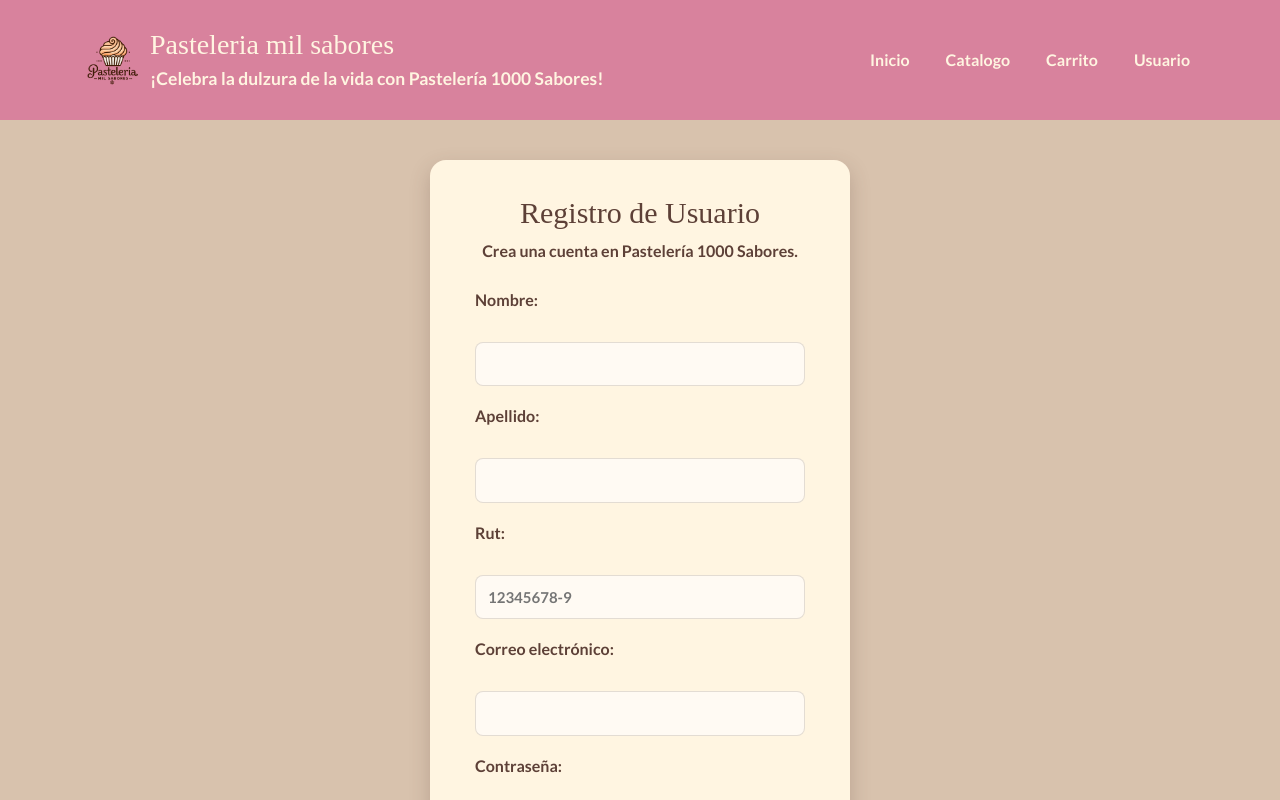
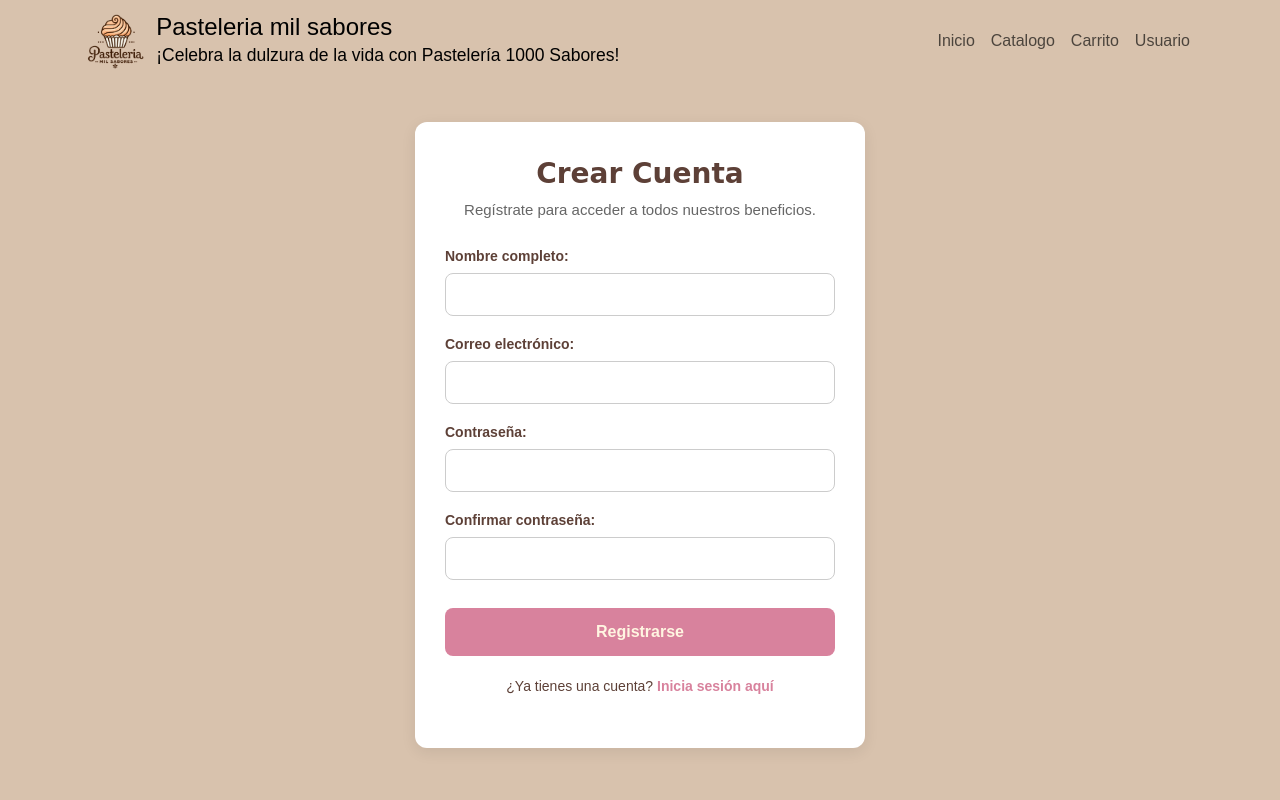
Before and after one commit to CeliacBoyy/Pasteler-a-1000-Sabores-React, a React (Vite) app: page /usuario/registro in a window 1280 px wide. Shown: the top 800 px of the page. Built offline with nearby package versions, Linux system fonts and the light colour scheme.

Commit message:
Bootstrap de inicio de sesion y registro mas css.

```diff
--- a/src/pages/Registro.jsx
+++ b/src/pages/Registro.jsx
@@ -3,45 +3,35 @@ import { Link, useNavigate } from 'react-router-dom';
 import Header from '../components/Header.jsx';
 import Footer from '../components/Footer.jsx';
 import useTitulo from '../utils/useTitulo.js';
-import { validarRut } from '../utils/validarRut.js';
 import estilos from '../styles/usuario.css?inline';
 
 export default function Registro() {
-  useTitulo('Registro - Pastelería 1000 Sabores');
+  useTitulo('Registro de Usuario - Pastelería 1000 Sabores');
 
   const navigate = useNavigate();
-  const [form, setForm] = useState({
-    nombre: '',
-    apellido: '',
-    rut: '',
-    correo: '',
-    contrasena: '',
-    confirmar: ''
-  });
-
-  const handleChange = campo => e => setForm({ ...form, [campo]: e.target.value });
+  const [nombre, setNombre] = useState('');
+  const [correo, setCorreo] = useState('');
+  const [contrasena, setContrasena] = useState('');
+  const [confirmarContrasena, setConfirmarContrasena] = useState('');
 
   const handleSubmit = event => {
     event.preventDefault();
 
-    if (!validarRut(form.rut)) {
-      alert('El RUT ingresado no es válido.');
-      return;
-    }
-    if (form.contrasena !== form.confirmar) {
+    if (contrasena !== confirmarContrasena) {
       alert('Las contraseñas no coinciden.');
       return;
     }
-    const usuario = {
-      nombre: form.nombre,
-      apellido: form.apellido,
-      rut: form.rut,
-      correo: form.correo,
-      contrasena: form.contrasena
+
+    const nuevoUsuario = {
+      nombre,
+      correo,
+      contrasena,
+      rol: 'cliente'
     };
-    localStorage.setItem('usuario', JSON.stringify(usuario));
-    alert('Registro realizado correctamente.');
-    navigate('/usuario/inicio-sesion');
+
+    localStorage.setItem('usuario', JSON.stringify(nuevoUsuario));
+    alert('Usuario registrado con éxito. Ahora puedes iniciar sesión.');
+    navigate('/usuario/login');
   };
 
   return (
@@ -50,61 +40,70 @@ export default function Registro() {
 
       <Header />
 
-      {/* Contenido principal */}
       <main className="contenido-principal">
         <section className="seccion-registro">
-          <h2 className="titulo-seccion">Registro de Usuario</h2>
-          <p className="descripcion">Crea una cuenta en Pastelería 1000 Sabores.</p>
-          {/* Formulario */}
+          <h2 className="titulo-seccion">Crear Cuenta</h2>
+          <p className="descripcion">Regístrate para acceder a todos nuestros beneficios.</p>
+
           <form className="formulario-registro" onSubmit={handleSubmit}>
             <div className="campo-formulario">
-              <label className="etiqueta" htmlFor="nombre">Nombre:</label>
-              <br />
-              <input className="campo" type="text" id="nombre" name="nombre" required
-                value={form.nombre} onChange={handleChange('nombre')} />
-            </div>
-
-            <div className="campo-formulario">
-              <label className="etiqueta" htmlFor="apellido">Apellido:</label>
-              <br />
-              <input className="campo" type="text" id="apellido" name="apellido" required
-                value={form.apellido} onChange={handleChange('apellido')} />
-            </div>
-
-            <div className="campo-formulario">
-              <label className="etiqueta" htmlFor="rut">Rut:</label>
-              <br />
-              <input className="campo" type="text" id="rut" name="rut" placeholder="12345678-9" required
-                value={form.rut} onChange={handleChange('rut')} />
+              <label className="etiqueta" htmlFor="nombre">Nombre completo:</label>
+              <input
+                className="campo"
+                type="text"
+                id="nombre"
+                name="nombre"
+                required
+                value={nombre}
+                onChange={e => setNombre(e.target.value)}
+              />
             </div>
 
             <div className="campo-formulario">
               <label className="etiqueta" htmlFor="correo">Correo electrónico:</label>
-              <br />
-              <input className="campo" type="email" id="correo" name="correo" required
-                value={form.correo} onChange={handleChange('correo')} />
+              <input
+                className="campo"
+                type="email"
+                id="correo"
+                name="correo"
+                required
+                value={correo}
+                onChange={e => setCorreo(e.target.value)}
+              />
             </div>
 
             <div className="campo-formulario">
-              <label className="etiqueta" htmlFor="contrasena"> Contraseña:</label>
-              <br />
-              <input className="campo" type="password" id="contrasena" name="contrasena" required
-                value={form.contrasena} onChange={handleChange('contrasena')} />
+              <label className="etiqueta" htmlFor="contrasena">Contraseña:</label>
+              <input
+                className="campo"
+                type="password"
+                id="contrasena"
+                name="contrasena"
+                required
+                value={contrasena}
+                onChange={e => setContrasena(e.target.value)}
+              />
             </div>
 
             <div className="campo-formulario">
-              <label className="etiqueta" htmlFor="confirmar-contrasena">Confirmar contraseña:</label>
-              <br />
-              <input className="campo" type="password" id="confirmar-contrasena" name="confirmar-contrasena" required
-                value={form.confirmar} onChange={handleChange('confirmar')} />
+              <label className="etiqueta" htmlFor="confirmarContrasena">Confirmar contraseña:</label>
+              <input
+                className="campo"
+                type="password"
+                id="confirmarContrasena"
+                name="confirmarContrasena"
+                required
+                value={confirmarContrasena}
+                onChange={e => setConfirmarContrasena(e.target.value)}
+              />
             </div>
 
             <button className="boton" type="submit">Registrarse</button>
           </form>
 
-          <p className="texto-login">
+          <p className="texto-registro">
             ¿Ya tienes una cuenta?{' '}
-            <Link className="enlace-login" to="/usuario/inicio-sesion">Inicia sesión aquí</Link>
+            <Link className="enlace-registro" to="/usuario/login">Inicia sesión aquí</Link>
           </p>
         </section>
       </main>
--- a/src/styles/usuario.css
+++ b/src/styles/usuario.css
@@ -2,271 +2,134 @@
   --fondo-barras: #D8829D;
   --fondo-base: #d8c2ad;
   --texto-principal: #FFF5E1;
-    --texto-secundario: #c5bab07b;
+  --texto-secundario: #5D4037;
   --hover: #5D4037;
-}
-/*General*/
-*{
-    box-sizing: border-box;
-}
-html {
-    height: 100%;
+  --blanco: #ffffff;
+
+  /* Tipografía coincidente con el resto del sitio */
+  --fuente-destacada: 'Comic Sans MS', 'Comic Neue', 'Fredoka', cursive, sans-serif;
+  --fuente-normal: 'Arial', 'Helvetica', 'Lato', sans-serif;
 }
 
 body {
-    height: 100%;
   margin: 0;
-    display: flex;
-    flex-direction: column;
-    font-family: 'Lato', sans-serif;
+  font-family: var(--fuente-normal);
   background-color: var(--fondo-base);
+  color: var(--texto-secundario);
 }
 
-header.nav-header{
-    background-color: var(--fondo-barras);
-    padding: 15px 30px;
-}
-
-.nav-contenedor{
-    display: flex;
-    justify-content: space-between;
-    align-items: center;
-}
-
-.header-logo{
-    display: flex;
-    align-items: center;
-    object-fit: contain;
-    gap: 5px
-}
-
-.header-logo h1.titulo{
-    margin: 0;
-}
-
-.header-logo p.eslogan-header{
-    margin: 2px 0 0 0;
-}
-
-.logo-img{
-    width: 60px;
-    height: auto;
-    object-fit: contain;
-}
-
-h1.titulo-header{
-    margin: 0;
-    font-family: 'Pacifico', cursive;
-    color: var(--texto-principal);
-    font-size: 28px;
-}
-
-p.eslogan-header{
-    margin: 4px 0 0 0;
-    font-family: 'Lato', sans-serif;
-    color: var(--texto-principal);
-}
-
-ul.navbar-nav{
-    display: flex;
-    gap: 20px;
-    list-style: none;
-    margin: 0;
-    padding: 0;
-}
-
-li.item-nav a{
-    color: var(--texto-principal);
-    text-decoration: none;
-    font-family: 'Lato', sans-serif;
-    font-weight: bold;
-    transition: color 0.3s ease;
-}
-
-li.item-nav a:hover{
-    color: var(--hover);
-}
-.titulo-logo {
-    margin: 0;
-    font-family: 'Pacifico', cursive;
-    color: var(--texto-principal);
-    font-size: 28px;
-}
-.menu {
-    display: flex;
-    gap: 20px;
-}
-
-.menu-enlace {
-    color: var(--texto-principal);
-    text-decoration: none;
-    font-family: 'Lato', sans-serif;
-    font-weight: bold;
-    transition: color 0.3s ease;
-}
-
-.menu-enlace:hover {
-    color: var(--hover);
-}
-
-
+/* Contenedor principal de vistas de usuario */
 .contenido-principal {
   flex: 1;
-    background-color: var(--fondo-base);
+  padding: 40px 20px;
   display: flex;
   justify-content: center;
   align-items: center;
-    padding: 40px 20px;
+  min-height: calc(100vh - 180px);
 }
-.seccion-login {
-    background-color: var(--texto-principal);
-    border-radius: 16px;
-    padding: 35px 45px;
+
+/* Tarjetas de formulario (Inicio de Sesión y Registro) */
+.seccion-login,
+.seccion-registro {
+  background-color: var(--blanco);
+  border-radius: 12px;
+  padding: 35px 30px;
+  max-width: 450px;
   width: 100%;
-    max-width: 420px;
-    box-shadow: 0 8px 20px rgba(93, 64, 55, 0.25);
+  box-shadow: 0 4px 15px rgba(0, 0, 0, 0.08);
+  box-sizing: border-box;
+}
+
+.titulo-seccion {
+  font-family: var(--fuente-destacada);
+  font-size: 28px;
+  font-weight: bold;
+  color: var(--texto-secundario);
+  margin: 0 0 8px 0;
   text-align: center;
 }
-.seccion-registro {
-    background-color: var(--texto-principal);
-    border-radius: 16px;
-    padding: 35px 45px;
-    width: 100%;
-    max-width: 420px;
-    box-shadow: 0 8px 20px rgba(93, 64, 55, 0.25);
+
+.descripcion {
+  font-family: var(--fuente-normal);
+  font-size: 15px;
+  color: #666;
+  margin: 0 0 25px 0;
   text-align: center;
 }
-.titulo-seccion {
-    font-family: 'Pacifico', cursive;
-    color: var(--hover);
-    font-size: 30px;
-    margin: 0 0 8px 0;
-}
-.descripcion {
-    color: var(--hover);
-    margin: 0 0 25px 0;
-    font-family: 'Lato', sans-serif;
-}
-.formulario-login {
-    display: flex;
-    flex-direction: column;
-    gap: 18px;
-    text-align: left;
-}
+
+/* Estructura de formularios e inputs */
+.formulario-login,
 .formulario-registro {
   display: flex;
   flex-direction: column;
   gap: 18px;
-    text-align: left;
 }
+
 .campo-formulario {
   display: flex;
   flex-direction: column;
-}
-.etiqueta {
-    color: var(--hover);
-    font-weight: bold;
-    margin-bottom: 6px;
-    font-family: 'Lato', sans-serif;
-}
-.campo {
-    padding: 10px 12px;
-    border: 1px solid var(--texto-secundario);
-    border-radius: 8px;
-    background-color: #fffaf3;
-    color: var(--hover);
-    font-family: 'Lato', sans-serif;
-    font-size: 15px;
-    transition: border-color 0.3s ease, box-shadow 0.3s ease;
-}
-.campo:focus {
-    outline: none;
-    border-color: var(--fondo-barras);
-    box-shadow: 0 0 0 3px rgba(216, 130, 157, 0.25);
+  gap: 6px;
 }
 
+.etiqueta {
+  font-family: var(--fuente-normal);
+  font-weight: bold;
+  font-size: 14px;
+  color: var(--texto-secundario);
+}
+
+.campo {
+  width: 100%;
+  padding: 10px 12px;
+  border: 1px solid #ccc;
+  border-radius: 8px;
+  font-family: var(--fuente-normal);
+  font-size: 14px;
+  box-sizing: border-box;
+  outline: none;
+  transition: border-color 0.2s ease;
+}
+
+.campo:focus {
+  border-color: var(--fondo-barras);
+}
+
+/* Botón principal */
 .boton {
-    margin-top: 10px;
-    padding: 12px;
-    border: none;
-    border-radius: 8px;
   background-color: var(--fondo-barras);
   color: var(--texto-principal);
-    font-family: 'Lato', sans-serif;
+  border: none;
+  padding: 12px;
+  border-radius: 8px;
+  font-family: var(--fuente-normal);
   font-weight: bold;
   font-size: 16px;
   cursor: pointer;
-    transition: background-color 0.3s ease;
+  transition: background-color 0.2s ease;
+  margin-top: 10px;
 }
+
 .boton:hover {
   background-color: var(--hover);
 }
+
+/* Enlace a Registro / Inicio de Sesión */
 .texto-registro {
-    margin-top: 22px;
-    color: var(--hover);
-    font-family: 'Lato', sans-serif;
+  font-family: var(--fuente-normal);
   font-size: 14px;
+  color: var(--texto-secundario);
+  text-align: center;
+  margin-top: 20px;
 }
-/* Login y Registro*/
-.texto-login {
-    margin-top: 22px;
-    color: var(--hover);
-    font-family: 'Lato', sans-serif;
-    font-size: 14px;
-}
+
 .enlace-registro {
   color: var(--fondo-barras);
+  font-weight: bold;
   text-decoration: none;
-    font-weight: bold;
-    transition: color 0.3s ease;
+  transition: color 0.2s ease;
 }
-.enlace-login {
-    color: var(--fondo-barras);
-    text-decoration: none;
-    font-weight: bold;
-    transition: color 0.3s ease;
-}
+
 .enlace-registro:hover {
   color: var(--hover);
   text-decoration: underline;
 }
-.enlace-login:hover {
-    color: var(--hover);
-    text-decoration: underline;
-}
-
-footer.nav-footer{
-    background-color: var(--fondo-barras);
-    padding: 15px 30px;
-}
-
-.footer-contenedor{
-    display: flex;
-    justify-content: space-between;
-    align-items: center;
-}
-
-.footer-texto{
-    color: var(--texto-principal);
-    text-decoration: none;
-    font-family: 'Lato', sans-serif;
-    font-weight: bold;
-    font-size: 14px;
-}
-
-a.footer-link{
-    color: var(--texto-principal);
-    text-decoration: none;
-    font-family: 'Lato', sans-serif;
-    font-size: 14px;
-    font-weight: bold;
-}
-
-a.footer-link:visited{
-    color: var(--texto-principal);
-}
-
-a.footer-link:hover{
-    color: var(--hover);
-    transition: color 0.3s ease;
-}
```
Also changed, not shown: src/pages/InicioSesion.jsx (+5 -7 lines). Lines whose indentation alone changed are shown as unchanged.
